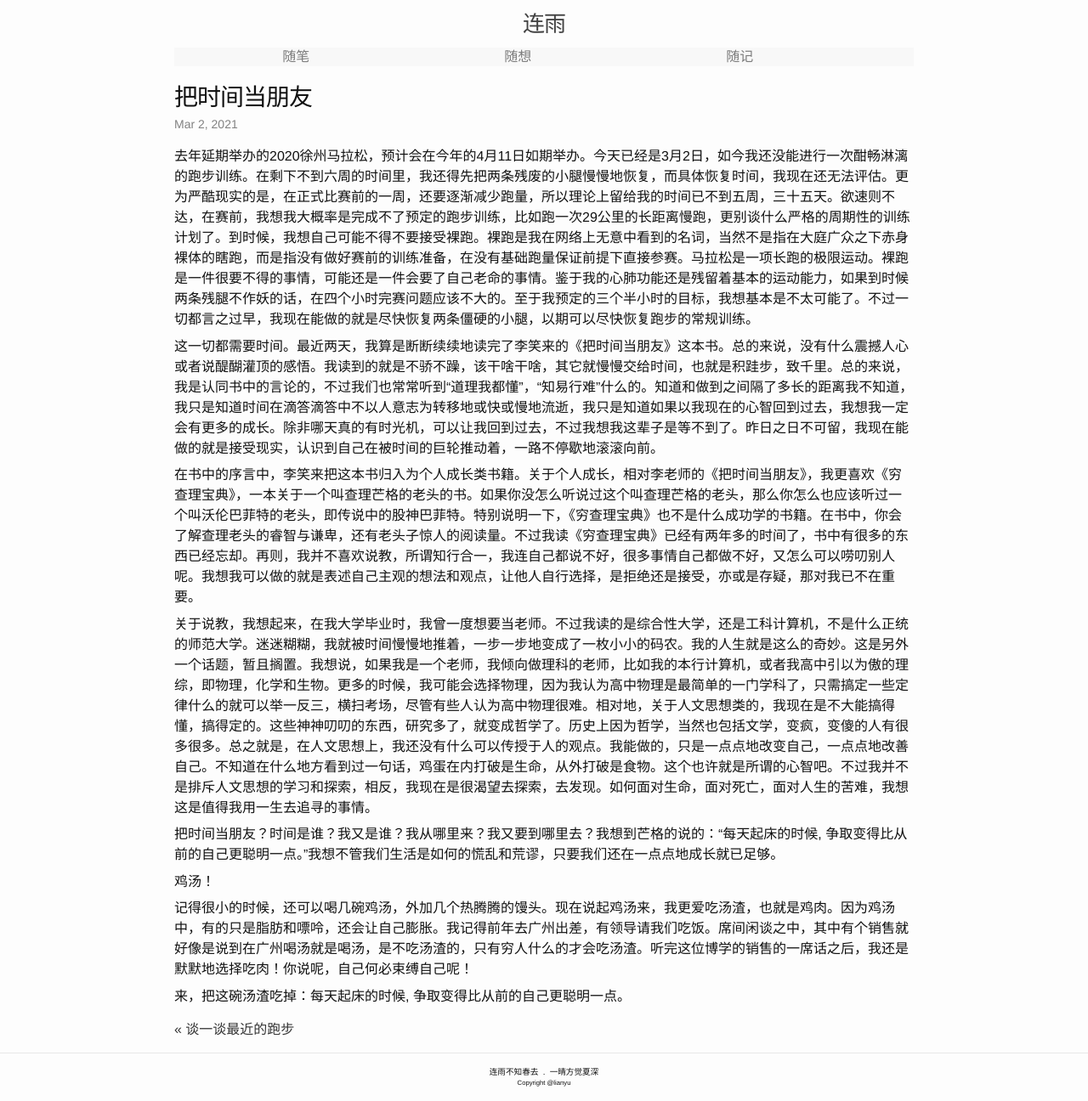
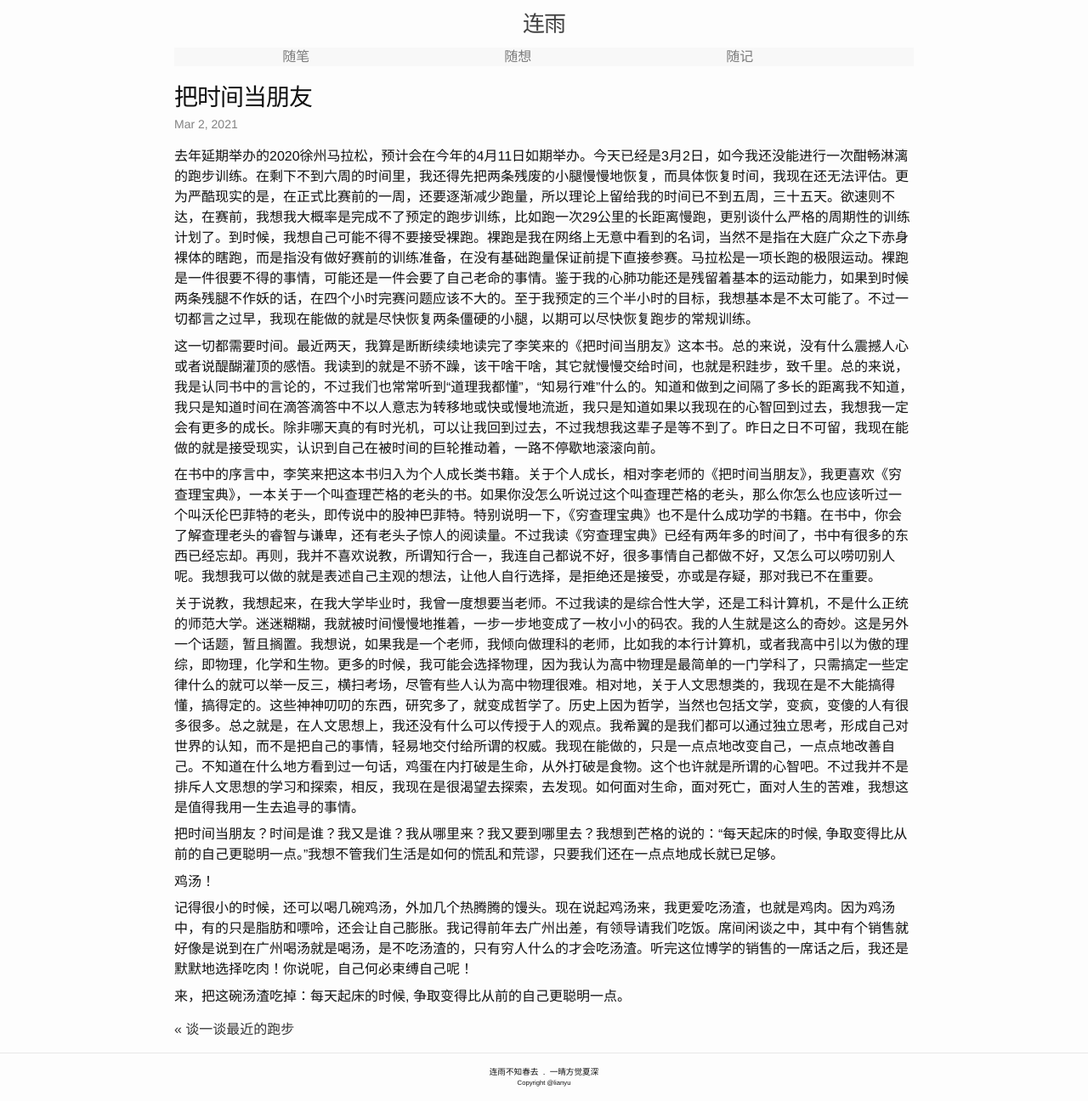
Before and after one commit to lianyu1115/lianyu, a Jekyll site: the page built from _essays/2021-03-02-把时间当朋友.md, in a window 1280 px wide. Shown: the whole page at 85% size. Built offline with Jekyll 4.4.1, drawn with Linux system fonts in a browser that asks for light colours.

Commit message:
Update 2021-03-02-把时间当朋友.md

```diff
--- a/_essays/2021-03-02-把时间当朋友.md
+++ b/_essays/2021-03-02-把时间当朋友.md
@@ -10,9 +10,9 @@ tags: ''
 
 这一切都需要时间。最近两天，我算是断断续续地读完了李笑来的《把时间当朋友》这本书。总的来说，没有什么震撼人心或者说醍醐灌顶的感悟。我读到的就是不骄不躁，该干啥干啥，其它就慢慢交给时间，也就是积跬步，致千里。总的来说，我是认同书中的言论的，不过我们也常常听到“道理我都懂”，“知易行难”什么的。知道和做到之间隔了多长的距离我不知道，我只是知道时间在滴答滴答中不以人意志为转移地或快或慢地流逝，我只是知道如果以我现在的心智回到过去，我想我一定会有更多的成长。除非哪天真的有时光机，可以让我回到过去，不过我想我这辈子是等不到了。昨日之日不可留，我现在能做的就是接受现实，认识到自己在被时间的巨轮推动着，一路不停歇地滚滚向前。
 
-在书中的序言中，李笑来把这本书归入为个人成长类书籍。关于个人成长，相对李老师的《把时间当朋友》，我更喜欢《穷查理宝典》，一本关于一个叫查理芒格的老头的书。如果你没怎么听说过这个叫查理芒格的老头，那么你怎么也应该听过一个叫沃伦巴菲特的老头，即传说中的股神巴菲特。特别说明一下，《穷查理宝典》也不是什么成功学的书籍。在书中，你会了解查理老头的睿智与谦卑，还有老头子惊人的阅读量。不过我读《穷查理宝典》已经有两年多的时间了，书中有很多的东西已经忘却。再则，我并不喜欢说教，所谓知行合一，我连自己都说不好，很多事情自己都做不好，又怎么可以唠叨别人呢。我想我可以做的就是表述自己主观的想法和观点，让他人自行选择，是拒绝还是接受，亦或是存疑，那对我已不在重要。
+在书中的序言中，李笑来把这本书归入为个人成长类书籍。关于个人成长，相对李老师的《把时间当朋友》，我更喜欢《穷查理宝典》，一本关于一个叫查理芒格的老头的书。如果你没怎么听说过这个叫查理芒格的老头，那么你怎么也应该听过一个叫沃伦巴菲特的老头，即传说中的股神巴菲特。特别说明一下，《穷查理宝典》也不是什么成功学的书籍。在书中，你会了解查理老头的睿智与谦卑，还有老头子惊人的阅读量。不过我读《穷查理宝典》已经有两年多的时间了，书中有很多的东西已经忘却。再则，我并不喜欢说教，所谓知行合一，我连自己都说不好，很多事情自己都做不好，又怎么可以唠叨别人呢。我想我可以做的就是表述自己主观的想法，让他人自行选择，是拒绝还是接受，亦或是存疑，那对我已不在重要。
 
-关于说教，我想起来，在我大学毕业时，我曾一度想要当老师。不过我读的是综合性大学，还是工科计算机，不是什么正统的师范大学。迷迷糊糊，我就被时间慢慢地推着，一步一步地变成了一枚小小的码农。我的人生就是这么的奇妙。这是另外一个话题，暂且搁置。我想说，如果我是一个老师，我倾向做理科的老师，比如我的本行计算机，或者我高中引以为傲的理综，即物理，化学和生物。更多的时候，我可能会选择物理，因为我认为高中物理是最简单的一门学科了，只需搞定一些定律什么的就可以举一反三，横扫考场，尽管有些人认为高中物理很难。相对地，关于人文思想类的，我现在是不大能搞得懂，搞得定的。这些神神叨叨的东西，研究多了，就变成哲学了。历史上因为哲学，当然也包括文学，变疯，变傻的人有很多很多。总之就是，在人文思想上，我还没有什么可以传授于人的观点。我能做的，只是一点点地改变自己，一点点地改善自己。不知道在什么地方看到过一句话，鸡蛋在内打破是生命，从外打破是食物。这个也许就是所谓的心智吧。不过我并不是排斥人文思想的学习和探索，相反，我现在是很渴望去探索，去发现。如何面对生命，面对死亡，面对人生的苦难，我想这是值得我用一生去追寻的事情。
+关于说教，我想起来，在我大学毕业时，我曾一度想要当老师。不过我读的是综合性大学，还是工科计算机，不是什么正统的师范大学。迷迷糊糊，我就被时间慢慢地推着，一步一步地变成了一枚小小的码农。我的人生就是这么的奇妙。这是另外一个话题，暂且搁置。我想说，如果我是一个老师，我倾向做理科的老师，比如我的本行计算机，或者我高中引以为傲的理综，即物理，化学和生物。更多的时候，我可能会选择物理，因为我认为高中物理是最简单的一门学科了，只需搞定一些定律什么的就可以举一反三，横扫考场，尽管有些人认为高中物理很难。相对地，关于人文思想类的，我现在是不大能搞得懂，搞得定的。这些神神叨叨的东西，研究多了，就变成哲学了。历史上因为哲学，当然也包括文学，变疯，变傻的人有很多很多。总之就是，在人文思想上，我还没有什么可以传授于人的观点。我希翼的是我们都可以通过独立思考，形成自己对世界的认知，而不是把自己的事情，轻易地交付给所谓的权威。我现在能做的，只是一点点地改变自己，一点点地改善自己。不知道在什么地方看到过一句话，鸡蛋在内打破是生命，从外打破是食物。这个也许就是所谓的心智吧。不过我并不是排斥人文思想的学习和探索，相反，我现在是很渴望去探索，去发现。如何面对生命，面对死亡，面对人生的苦难，我想这是值得我用一生去追寻的事情。
 
 把时间当朋友？时间是谁？我又是谁？我从哪里来？我又要到哪里去？我想到芒格的说的：“每天起床的时候, 争取变得比从前的自己更聪明一点。”我想不管我们生活是如何的慌乱和荒谬，只要我们还在一点点地成长就已足够。
 
```
